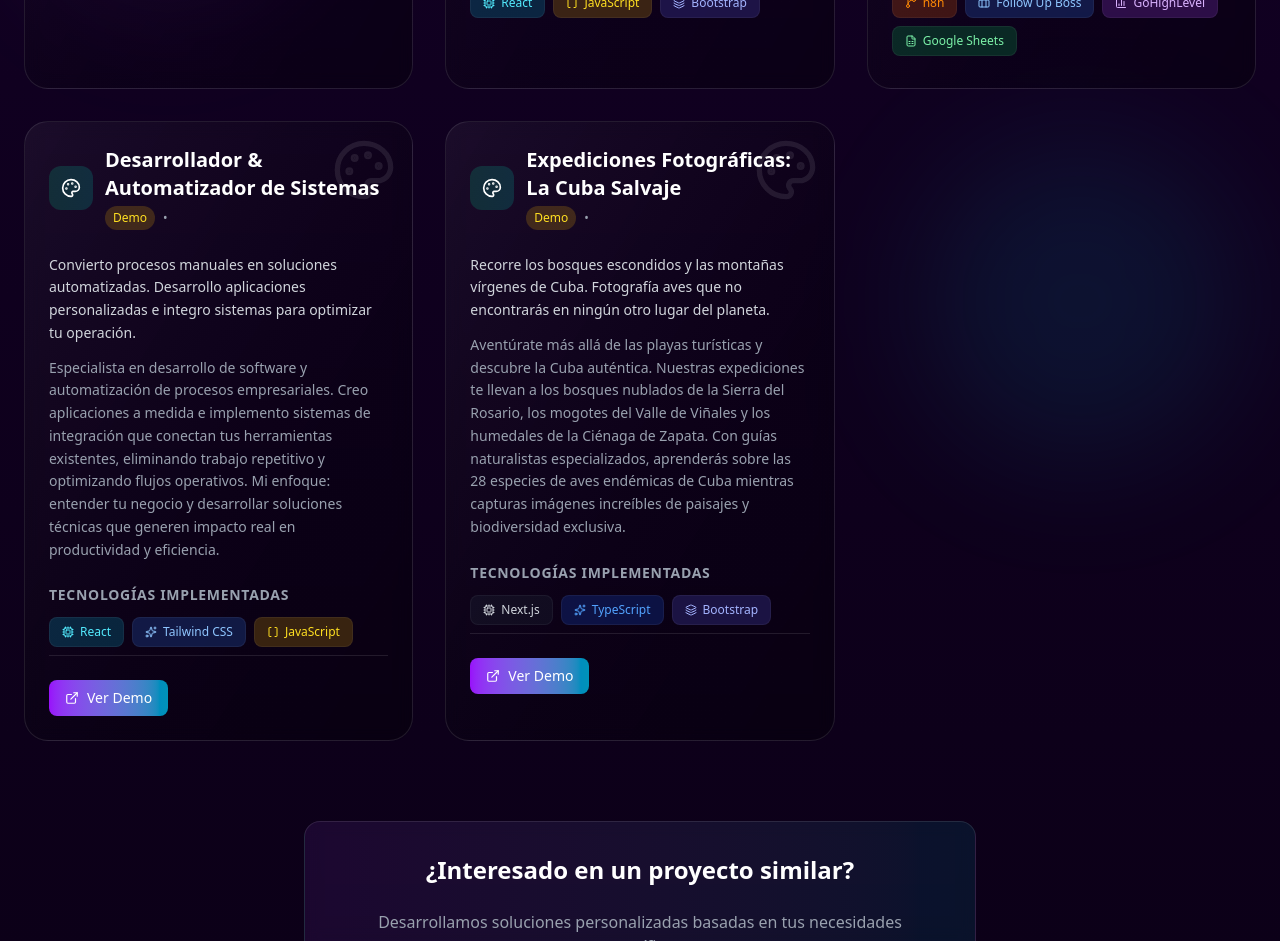
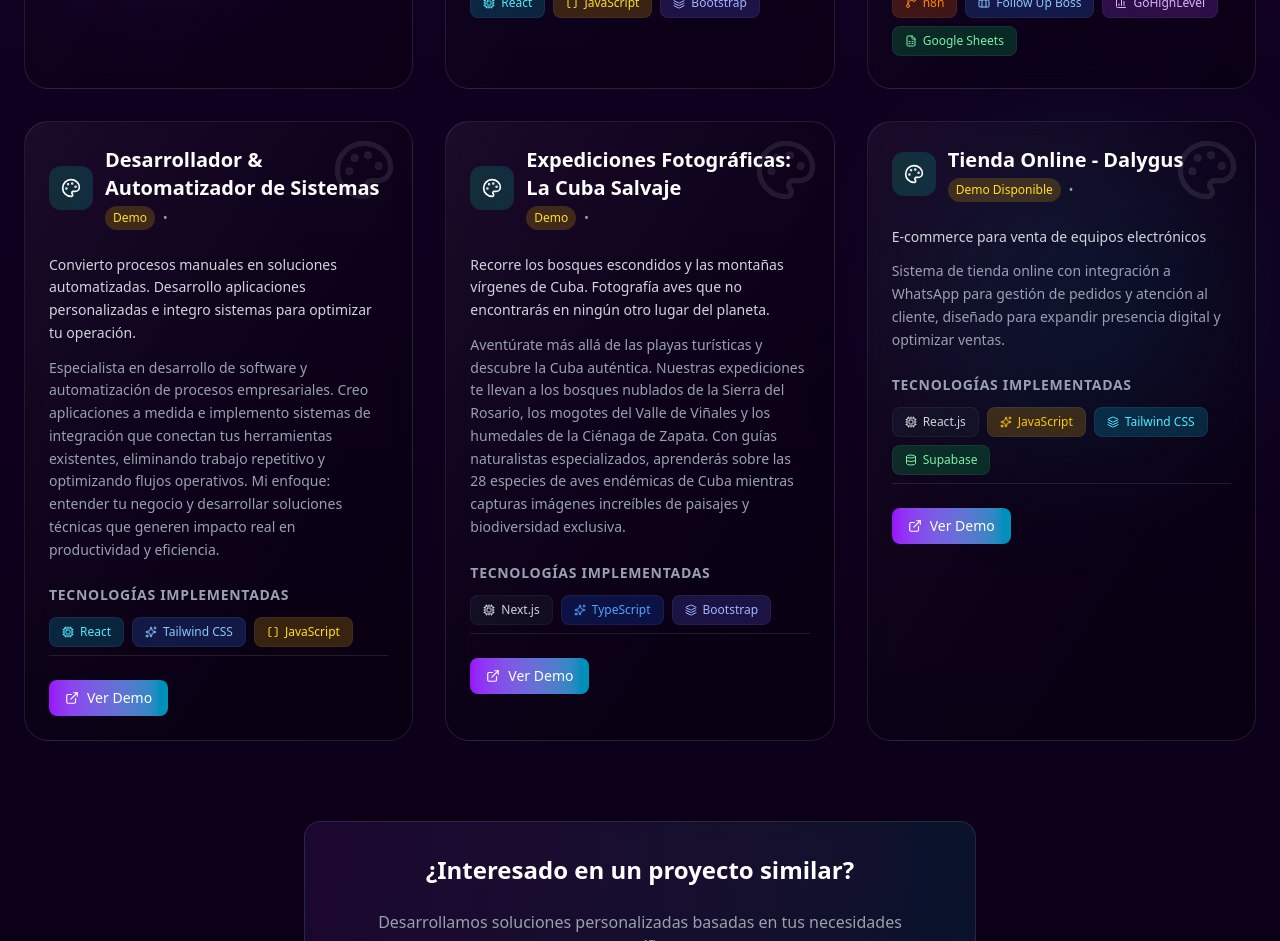
Before and after one commit to GLM1996/portfolio-pro, a React (Vite) app: page / in a window 1280 px wide. Shown: the part 5360-6301 px from the top of the page. Built offline with nearby package versions, Linux system fonts and the light colour scheme.

Commit message:
Agregando nuevo proyecto

```diff
--- a/src/components/Projects.jsx
+++ b/src/components/Projects.jsx
@@ -92,6 +92,38 @@ const projects = [
     repo: "#",
     status: "Demo",
     //metrics: "95% precisión",
+    gradient: "from-emerald-500/20 to-teal-500/20",
+    icon: Palette
+  },
+  {
+    title: "Tienda Online - Dalygus",
+    description: "E-commerce para venta de equipos electrónicos",
+    longDescription: "Sistema de tienda online con integración a WhatsApp para gestión de pedidos y atención al cliente, diseñado para expandir presencia digital y optimizar ventas.",
+    tech: [
+      {
+        name: "React.js",
+        icon: Cpu,
+        color: "bg-gray-800/30 text-gray-300"
+      },
+      {
+        name: "JavaScript",
+        icon: Sparkles,
+        color: "bg-yellow-500/20 text-yellow-400"
+      },
+      {
+        name: "Tailwind CSS",
+        icon: Layers,
+        color: "bg-cyan-500/20 text-cyan-300"
+      },
+      {
+        name: "Supabase",
+        icon: Database,
+        color: "bg-green-500/20 text-green-300"
+      }
+    ],
+    demo: "https://tiendadalygus.vercel.app/",
+    repo: "#",
+    status: "Demo Disponible",
     gradient: "from-emerald-500/20 to-teal-500/20",
     icon: Palette
   }
```
